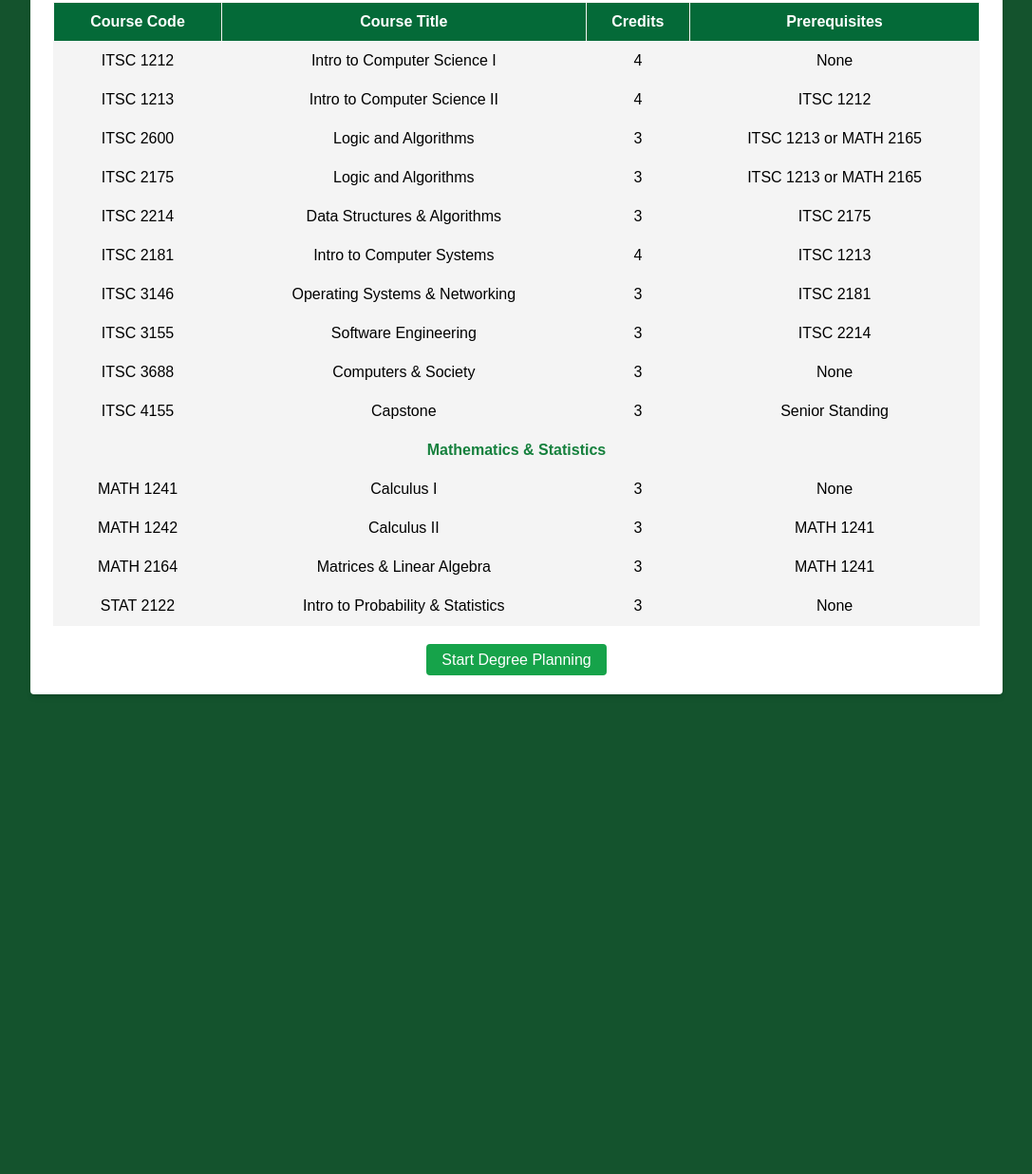
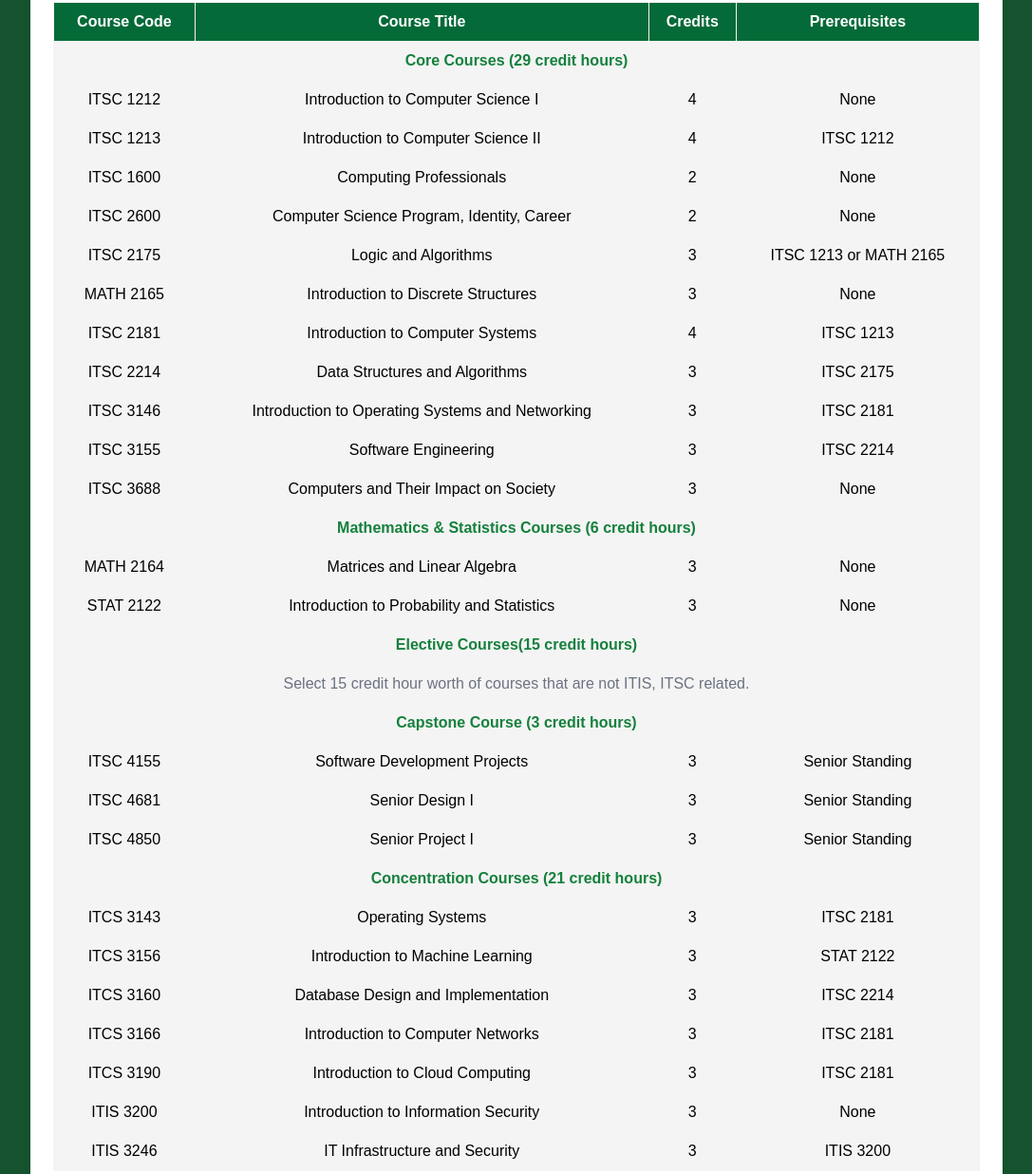
Before and after one commit to SolarisCapstone/SolarisCapstone, a plain HTML site: page public/course_catalog.html in a window 1280 px wide. Shown: the part 118-1354 px from the top of the page at 95% size, without its empty margins (96-1183 px from the left). Before the commit the page ends 873 px from the top, so only its background shows below. Drawn offline with nearby package versions, Linux system fonts and the light colour scheme.

Commit message:
made pathway changes, following about.html -> course_catalog.html -> degreeplanner.html

```diff
--- a/public/course_catalog.html
+++ b/public/course_catalog.html
@@ -23,30 +23,45 @@
                 </tr>
             </thead>
             <tbody>
-                <!-- Core CS Courses -->
-                <tr><td class="p-2">ITSC 1212</td> <td class="p-2">Intro to Computer Science I</td> <td class="p-2">4</td> <td class="p-2">None</td></tr>
-                <tr><td class="p-2">ITSC 1213</td> <td class="p-2">Intro to Computer Science II</td> <td class="p-2">4</td> <td class="p-2">ITSC 1212</td></tr>
-                <tr><td class="p-2">ITSC 2600</td> <td class="p-2">Logic and Algorithms</td> <td class="p-2">3</td> <td class="p-2">ITSC 1213 or MATH 2165</td></tr>
-                <tr><td class="p-2">ITSC 2175</td> <td class="p-2">Logic and Algorithms</td> <td class="p-2">3</td> <td class="p-2">ITSC 1213 or MATH 2165</td></tr>
-                <tr><td class="p-2">ITSC 2214</td> <td class="p-2">Data Structures & Algorithms</td> <td class="p-2">3</td> <td class="p-2">ITSC 2175</td></tr>
-                <tr><td class="p-2">ITSC 2181</td> <td class="p-2">Intro to Computer Systems</td> <td class="p-2">4</td> <td class="p-2">ITSC 1213</td></tr>
-                <tr><td class="p-2">ITSC 3146</td> <td class="p-2">Operating Systems & Networking</td> <td class="p-2">3</td> <td class="p-2">ITSC 2181</td></tr>
-                <tr><td class="p-2">ITSC 3155</td> <td class="p-2">Software Engineering</td> <td class="p-2">3</td> <td class="p-2">ITSC 2214</td></tr>
-                <tr><td class="p-2">ITSC 3688</td> <td class="p-2">Computers & Society</td> <td class="p-2">3</td> <td class="p-2">None</td></tr>
-                <tr><td class="p-2">ITSC 4155</td> <td class="p-2">Capstone</td> <td class="p-2">3</td> <td class="p-2">Senior Standing</td></tr>
-
-                <!-- Math & Stats Courses -->
-                <tr class="bg-gray-200"><td colspan="4" class="p-2 font-bold text-green-700">Mathematics & Statistics</td></tr>
-                <tr><td class="p-2">MATH 1241</td> <td class="p-2">Calculus I</td> <td class="p-2">3</td> <td class="p-2">None</td></tr>
-                <tr><td class="p-2">MATH 1242</td> <td class="p-2">Calculus II</td> <td class="p-2">3</td> <td class="p-2">MATH 1241</td></tr>
-                <tr><td class="p-2">MATH 2164</td> <td class="p-2">Matrices & Linear Algebra</td> <td class="p-2">3</td> <td class="p-2">MATH 1241</td></tr>
-                <tr><td class="p-2">STAT 2122</td> <td class="p-2">Intro to Probability & Statistics</td> <td class="p-2">3</td> <td class="p-2">None</td></tr>
+                <tr class="bg-gray-200"><td colspan="4" class="p-2 font-bold text-green-700">Core Courses (29 credit hours)</td></tr>
+        <tr><td class="p-2">ITSC 1212</td> <td class="p-2">Introduction to Computer Science I</td> <td class="p-2">4</td> <td class="p-2">None</td></tr>
+        <tr><td class="p-2">ITSC 1213</td> <td class="p-2">Introduction to Computer Science II</td> <td class="p-2">4</td> <td class="p-2">ITSC 1212</td></tr>
+        <tr><td class="p-2">ITSC 1600</td> <td class="p-2">Computing Professionals</td> <td class="p-2">2</td> <td class="p-2">None</td></tr>
+        <tr><td class="p-2">ITSC 2600</td> <td class="p-2">Computer Science Program, Identity, Career</td> <td class="p-2">2</td> <td class="p-2">None</td></tr>
+        <tr><td class="p-2">ITSC 2175</td> <td class="p-2">Logic and Algorithms</td> <td class="p-2">3</td> <td class="p-2">ITSC 1213 or MATH 2165</td></tr>
+        <tr><td class="p-2">MATH 2165</td> <td class="p-2">Introduction to Discrete Structures</td> <td class="p-2">3</td> <td class="p-2">None</td></tr>
+        <tr><td class="p-2">ITSC 2181</td> <td class="p-2">Introduction to Computer Systems</td> <td class="p-2">4</td> <td class="p-2">ITSC 1213</td></tr>
+        <tr><td class="p-2">ITSC 2214</td> <td class="p-2">Data Structures and Algorithms</td> <td class="p-2">3</td> <td class="p-2">ITSC 2175</td></tr>
+        <tr><td class="p-2">ITSC 3146</td> <td class="p-2">Introduction to Operating Systems and Networking</td> <td class="p-2">3</td> <td class="p-2">ITSC 2181</td></tr>
+        <tr><td class="p-2">ITSC 3155</td> <td class="p-2">Software Engineering</td> <td class="p-2">3</td> <td class="p-2">ITSC 2214</td></tr>
+        <tr><td class="p-2">ITSC 3688</td> <td class="p-2">Computers and Their Impact on Society</td> <td class="p-2">3</td> <td class="p-2">None</td></tr>
+        <!-- Mathematics & Statistics -->
+        <tr class="bg-gray-200"><td colspan="4" class="p-2 font-bold text-green-700">Mathematics & Statistics Courses (6 credit hours)</td></tr>
+        <tr><td class="p-2">MATH 2164</td> <td class="p-2">Matrices and Linear Algebra</td> <td class="p-2">3</td> <td class="p-2">None</td></tr>
+        <tr><td class="p-2">STAT 2122</td> <td class="p-2">Introduction to Probability and Statistics</td> <td class="p-2">3</td> <td class="p-2">None</td></tr>
+        <!-- Elective Courses -->
+        <tr class="bg-gray-200"><td colspan="4" class="p-2 font-bold text-green-700">Elective Courses(15 credit hours)</td></tr>
+        <tr><td colspan="4" class="p-2 text-gray-500">Select 15 credit hour worth of courses that are not ITIS, ITSC related.</td></tr>
+        <!-- Capstone Course -->
+        <tr class="bg-gray-200"><td colspan="4" class="p-2 font-bold text-green-700">Capstone Course (3 credit hours)</td></tr>
+        <tr><td class="p-2">ITSC 4155</td> <td class="p-2">Software Development Projects</td> <td class="p-2">3</td> <td class="p-2">Senior Standing</td></tr>
+        <tr><td class="p-2">ITSC 4681</td> <td class="p-2">Senior Design I</td> <td class="p-2">3</td> <td class="p-2">Senior Standing</td></tr>
+        <tr><td class="p-2">ITSC 4850</td> <td class="p-2">Senior Project I</td> <td class="p-2">3</td> <td class="p-2">Senior Standing</td></tr>
+        <!-- Concentration Courses -->
+        <tr class="bg-gray-200"><td colspan="4" class="p-2 font-bold text-green-700">Concentration Courses (21 credit hours)</td></tr>
+        <tr><td class="p-2">ITCS 3143</td> <td class="p-2">Operating Systems</td> <td class="p-2">3</td> <td class="p-2">ITSC 2181</td></tr>
+        <tr><td class="p-2">ITCS 3156</td> <td class="p-2">Introduction to Machine Learning</td> <td class="p-2">3</td> <td class="p-2">STAT 2122</td></tr>
+        <tr><td class="p-2">ITCS 3160</td> <td class="p-2">Database Design and Implementation</td> <td class="p-2">3</td> <td class="p-2">ITSC 2214</td></tr>
+        <tr><td class="p-2">ITCS 3166</td> <td class="p-2">Introduction to Computer Networks</td> <td class="p-2">3</td> <td class="p-2">ITSC 2181</td></tr>
+        <tr><td class="p-2">ITCS 3190</td> <td class="p-2">Introduction to Cloud Computing</td> <td class="p-2">3</td> <td class="p-2">ITSC 2181</td></tr>
+        <tr><td class="p-2">ITIS 3200</td> <td class="p-2">Introduction to Information Security</td> <td class="p-2">3</td> <td class="p-2">None</td></tr>
+        <tr><td class="p-2">ITIS 3246</td> <td class="p-2">IT Infrastructure and Security</td> <td class="p-2">3</td> <td class="p-2">ITIS 3200</td></tr>
             </tbody>
         </table>
 
         <!-- Button to Go to Degree Planning -->
         <div class="mt-6 text-center">
-            <a href="onboarding.html" class="bg-green-600 hover:bg-green-500 text-white py-2 px-4 rounded">
+            <a href="degree_planner.html" class="bg-green-600 hover:bg-green-500 text-white py-2 px-4 rounded">
                 Start Degree Planning
             </a>
         </div>
```
Also changed, not shown: public/about.html (+1 -1 lines).
